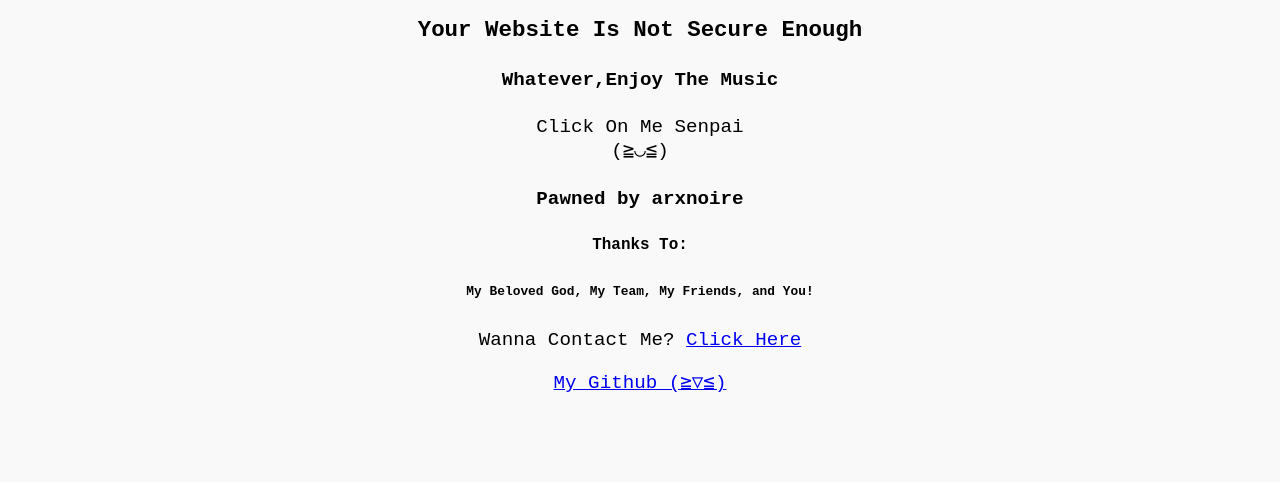
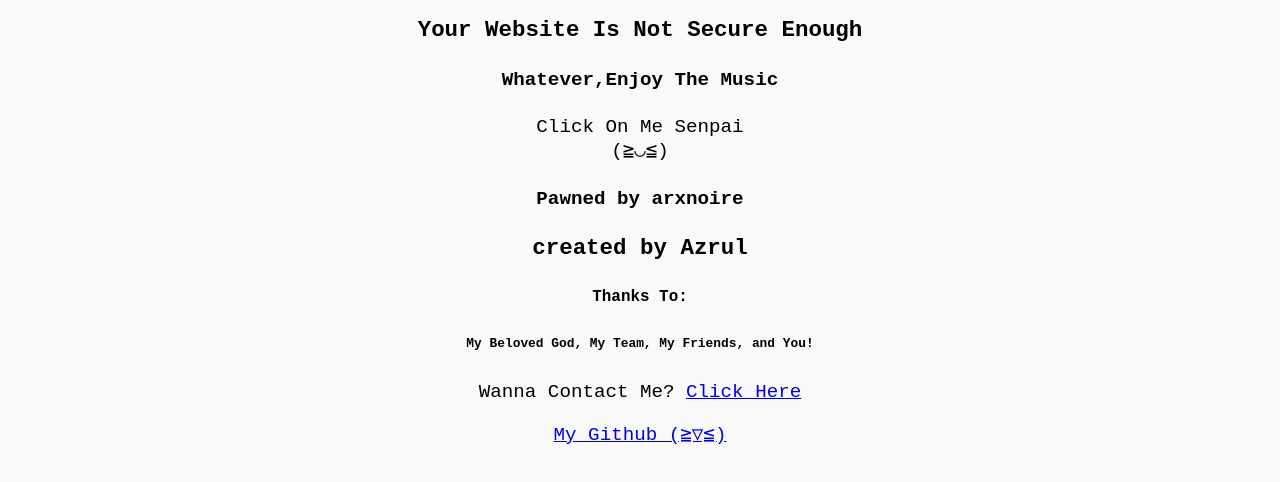
Before and after one commit to arxnoire/wolfyx.root.sx, a plain HTML site: page index.html in a window 1280 px wide. Shown: the part 278-760 px from the top of the page. Drawn offline with Linux system fonts and the light colour scheme.

Commit message:
add author

```diff
--- a/index.html
+++ b/index.html
@@ -78,6 +78,7 @@
             </sega>
             <br/>
             <h4>Pawned by arxnoire</h4>
+	    <h3>created by Azrul</h3>
             <h5>Thanks To:</h5>
             <h6> My Beloved God, My Team, My Friends, and You!</h6>
         </div>
```
